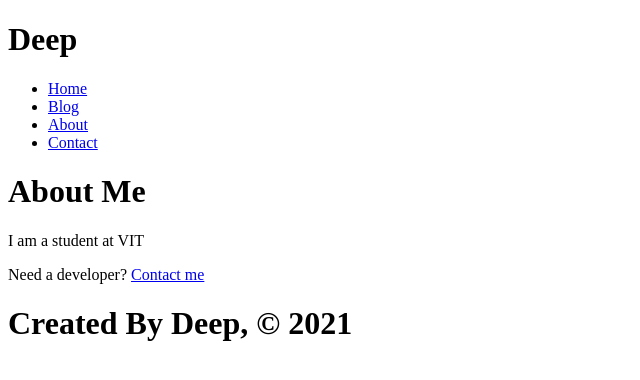
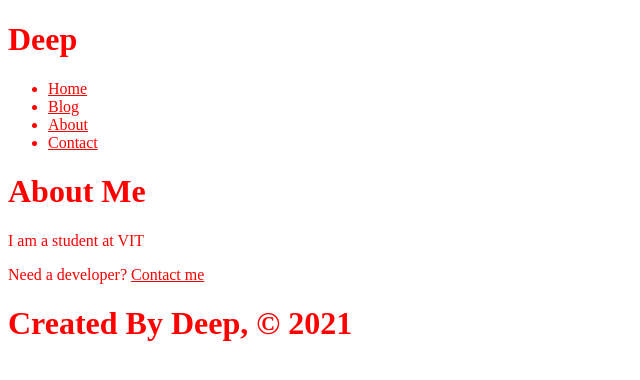
Before and after one commit to deepg7/Gatsby-Bootcamp, a Gatsby site: page /about in a window 1280 px wide. Shown: the whole page, without its empty margins (0-640 px from the left). Built offline with nearby package versions, Linux system fonts and the light colour scheme; Gatsby itself is replaced by a stand-in of ours.

```diff
--- a/src/components/layout.js
+++ b/src/components/layout.js
@@ -1,6 +1,7 @@
 import React from 'react';
 import Header from './header';
 import Footer from './footer';
+import '../styles/index.css'
 const Layout = (props) =>{
     return(
         <div>
--- a/src/pages/about.js
+++ b/src/pages/about.js
@@ -1,16 +1,13 @@
 import React from "react";
 import {Link} from 'gatsby'
-import Footer from '../components/footer'
-import Header  from "../components/header";
+import Layout from "../components/layout";
 const About = () =>{
     return(
-        <div>
-            <Header/>
+        <Layout>
             <h1>About Me</h1>
             <p>I am a student at VIT</p>
             <p>Need a developer? <Link to="/contact">Contact me</Link></p>
-            <Footer/>
-        </div>
+        </Layout>
     )
 }
 
--- /dev/null
+++ b/src/styles/index.css
@@ -0,0 +1,3 @@
+* {
+  color: red;
+}
```
Also changed, not shown: src/pages/contact.js (+3 -7 lines).
